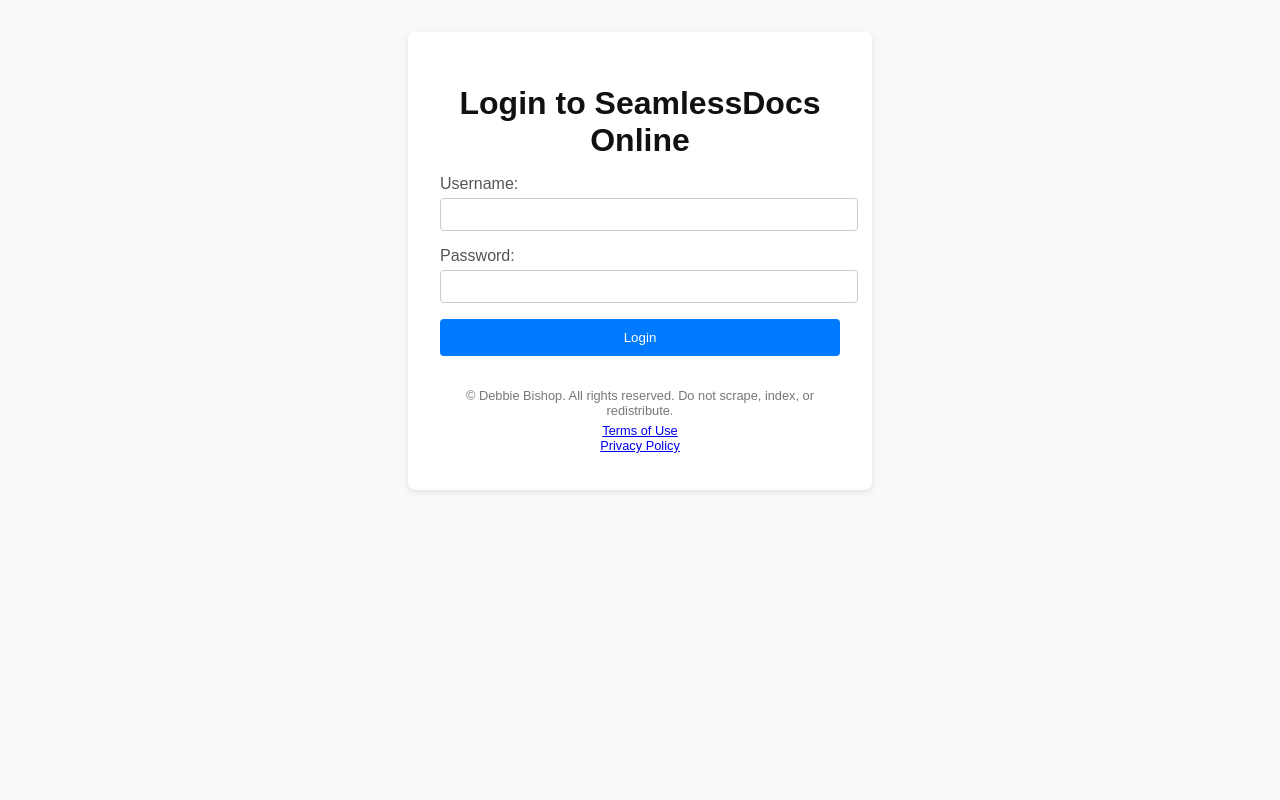
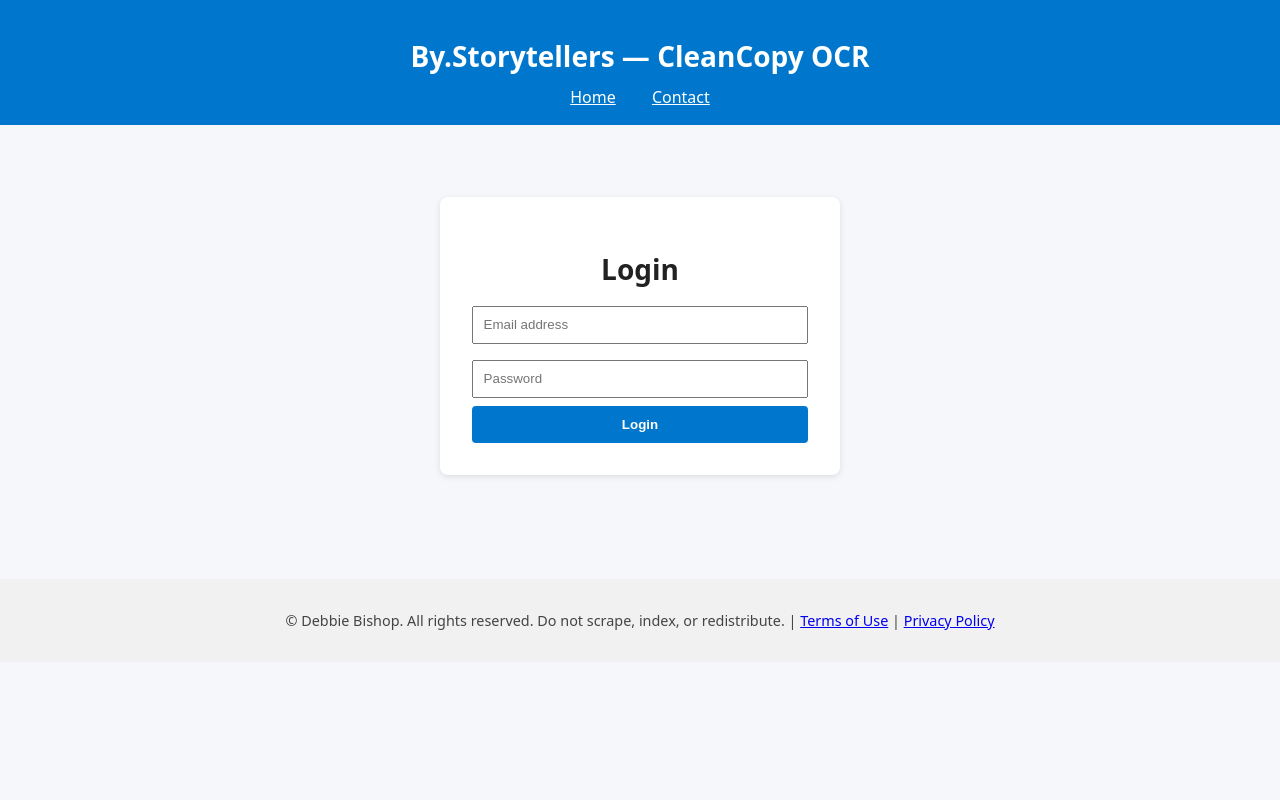
Before and after one commit to dbishop604/cleancopy_app, a Flask app: template templates/login.html in a window 1280 px wide. Run offline with Flask 3, Linux system fonts and the light colour scheme; the template is opened without the code that fills it, so the values that code supplies are empty; parts of the project's set-up code (start-up, migrations or seed data) failed here and were passed over.

Commit message:
Update login.html

```diff
--- a/templates/login.html
+++ b/templates/login.html
@@ -1,87 +1,25 @@
 <!DOCTYPE html>
 <html lang="en">
 <head>
-  <meta charset="utf-8">
-  <meta name="viewport" content="width=device-width, initial-scale=1">
-  <title>Login — SeamlessDocs Online</title>
-  <style>
-    body {
-      font-family: Arial, sans-serif;
-      background: #f9f9f9;
-      margin: 0;
-      padding: 0;
-      display: flex;
-      justify-content: center;
-      align-items: flex-start;
-      min-height: 100vh;
-    }
-    .container {
-      background: #fff;
-      margin: 2rem;
-      padding: 2rem;
-      border-radius: 8px;
-      box-shadow: 0 2px 6px rgba(0,0,0,0.1);
-      max-width: 400px;
-      width: 100%;
-    }
-    h1 {
-      text-align: center;
-      margin-bottom: 1rem;
-      color: #111;
-    }
-    label {
-      display: block;
-      margin-top: 1rem;
-      color: #555;
-    }
-    input {
-      width: 100%;
-      padding: 0.5rem;
-      margin-top: 0.3rem;
-      border: 1px solid #ccc;
-      border-radius: 4px;
-    }
-    button {
-      margin-top: 1rem;
-      width: 100%;
-      padding: 0.7rem;
-      background: #007bff;
-      color: #fff;
-      border: none;
-      border-radius: 4px;
-      cursor: pointer;
-    }
-    button:hover { background: #0056b3; }
-    footer {
-      margin-top: 2rem;
-      text-align: center;
-      font-size: 0.8em;
-      color: #777;
-    }
-    footer p { margin: 0.3rem 0; }
-  </style>
+  <meta charset="UTF-8" />
+  <meta name="viewport" content="width=device-width, initial-scale=1.0"/>
+  <title>Login — CleanCopy OCR</title>
+  <link rel="stylesheet" href="{{ url_for('static', filename='styles.css') }}">
 </head>
 <body>
-  <div class="container">
-    <h1>Login to SeamlessDocs Online</h1>
+  {% include 'header.html' %}
 
-    <form method="post">
-      <label for="username">Username:</label>
-      <input type="text" name="username" required>
+  <main style="display:flex;justify-content:center;align-items:center;flex:1;padding:2rem;">
+    <div class="container" style="background:#fff;padding:2rem;border-radius:8px;box-shadow:0 2px 6px rgba(0,0,0,0.1);max-width:400px;width:100%;">
+      <h1 style="text-align:center;">Login</h1>
+      <form method="POST" action="{{ url_for('login') }}">
+        <input type="email" name="email" placeholder="Email address" required style="width:100%;padding:0.6rem;margin:0.5rem 0;">
+        <input type="password" name="password" placeholder="Password" required style="width:100%;padding:0.6rem;margin:0.5rem 0;">
+        <button type="submit" style="width:100%;padding:0.7rem;background:#0077cc;color:white;border:none;border-radius:4px;">Login</button>
+      </form>
+    </div>
+  </main>
 
-      <label for="password">Password:</label>
-      <input type="password" name="password" required>
-
-      <button type="submit">Login</button>
-    </form>
-
-    <footer>
-      <p>© Debbie Bishop. All rights reserved. Do not scrape, index, or redistribute.</p>
-      <p>
-        <a href="{{ url_for('terms') }}">Terms of Use</a><br>
-        <a href="{{ url_for('privacy') }}">Privacy Policy</a>
-      </p>
-    </footer>
-  </div>
+  {% include 'footer.html' %}
 </body>
 </html>
```
